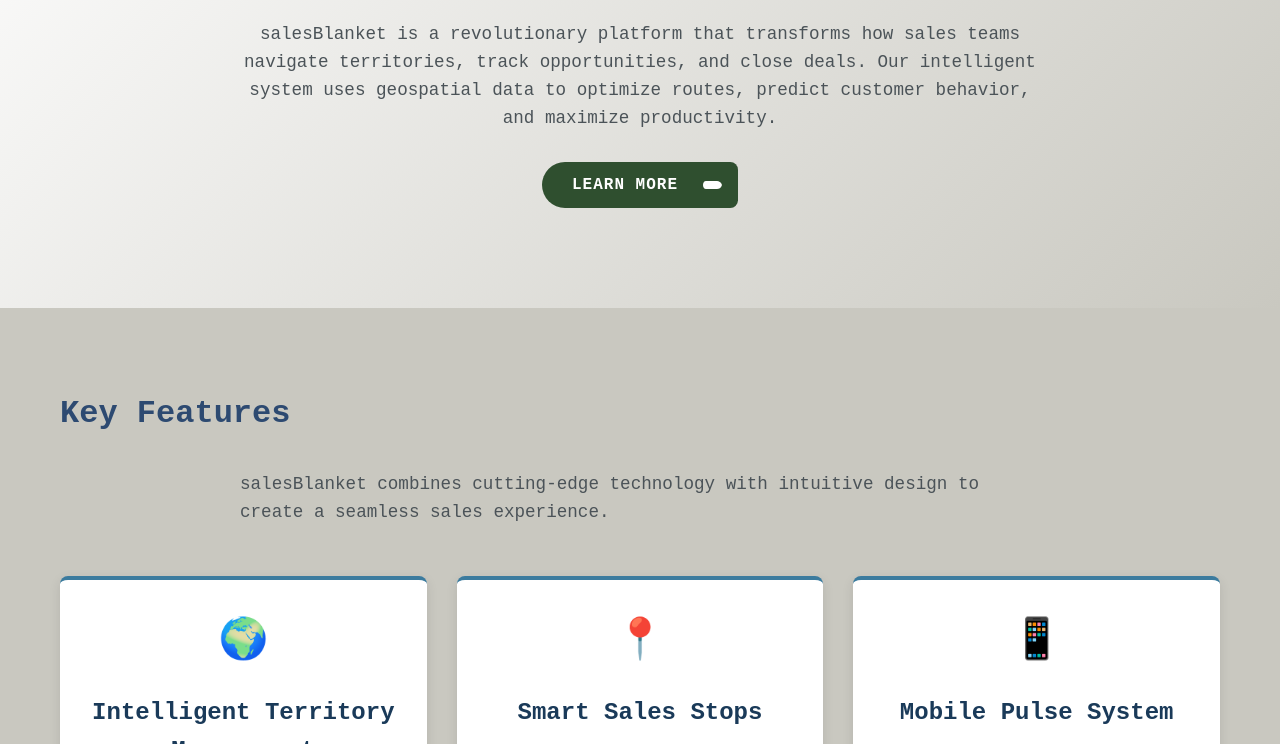
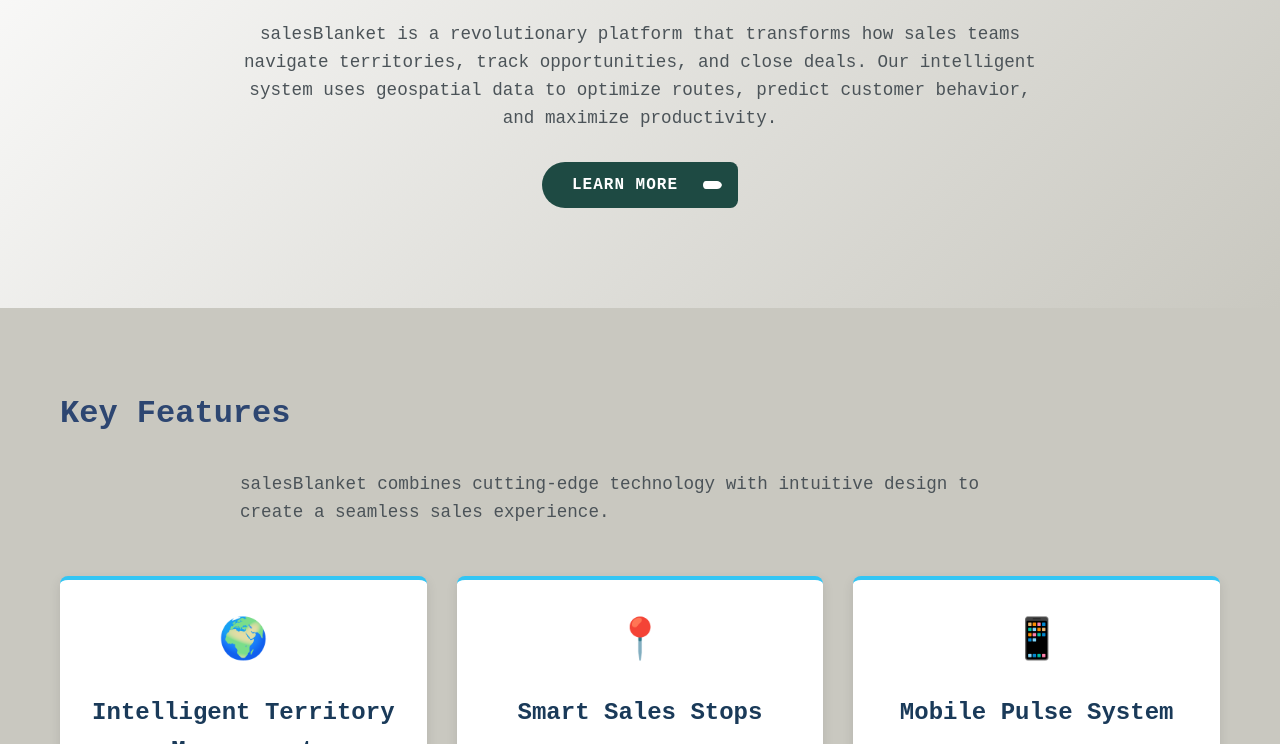
Before and after one commit to renewedCRMsolutions/salesBlanket, a website: page docs/index.html in a window 1280 px wide. Shown: the part 357-1101 px from the top of the page. Drawn offline with Linux system fonts and the light colour scheme; a web font is replaced by a local one.

Commit message:
Update index.html

```diff
--- a/docs/index.html
+++ b/docs/index.html
@@ -6,47 +6,52 @@
     <title>salesBlanket - The Ultimate B2B Solution</title>
     <style>
         :root {
-            /* Porsche Colors */
+    /* Authentic Porsche Colors */
+    --guards-red: #A00000;
+    --gt-silver: #7B7B7B;
+    --racing-yellow: #FFB800;
+    --miami-blue: #32C5F4;
+    --python-green: #1E4A43;
+    --shark-blue: #2D4671;
+    --gentian-blue: #1A3A59;
+    --crayon: #D3D4C5;
+    --agate-grey: #4B5358;
     --brewster-green: #2F4F2F;
-            --eberle-green: #1E4A43;
-            --fjord: #3B7B9E;
-            --golf-blau: #1A3A59;
-            --shark-blue: #2D4A71;
     --carmine-red: #960018;
-            --racing-yellow: #FFC20E;
-            --lime-green: #9CCB19;
     --chalk: #C9C8C0;
-            --agate-grey: #4B5358;
+    --black: #000000;
 
     /* Light Mode */
     --bg-primary: white;
     --bg-secondary: var(--chalk);
-            --text-primary: var(--golf-blau);
+    --text-primary: var(--gentian-blue);
     --text-secondary: var(--agate-grey);
-            --accent: var(--fjord);
+    --accent: var(--miami-blue);
     --highlight: var(--shark-blue);
-            --button: var(--brewster-green);
+    --button: var(--python-green);
     --button-text: white;
 }
 
 [data-theme="dark"] {
-            --bg-primary: #1C1C1C;
-            --bg-secondary: #2A2A2A;
+    --bg-primary: #1A1A1A;
+    --bg-secondary: #2D2D2D;
     --text-primary: white;
-            --text-secondary: #B0B0B0;
-            --accent: var(--fjord);
-            --highlight: var(--eberle-green);
+    --text-secondary: var(--crayon);
+    --accent: var(--miami-blue);
+    --highlight: var(--python-green);
     --button: var(--shark-blue);
     --button-text: white;
 }
 
 [data-theme="colorblind"] {
-            --brewster-green: #0072B2;
-            --eberle-green: #009E73;
-            --fjord: #56B4E9;
-            --accent: #CC79A7;
-            --highlight: #F0E442;
-            --button: #0072B2;
+    /* Colorblind-friendly Porsche-inspired palette */
+    --bg-primary: white;
+    --bg-secondary: #E8E8E8;
+    --text-primary: #000000;
+    --text-secondary: #555555;
+    --accent: #0072B2;       /* Blue that works for most color vision deficiencies */
+    --highlight: #F0E442;    /* Yellow that's distinguishable */
+    --button: #009E73;       /* Green that's visible to most colorblind users */
     --button-text: white;
 }
 
```
Lines whose indentation alone changed are shown as unchanged.
